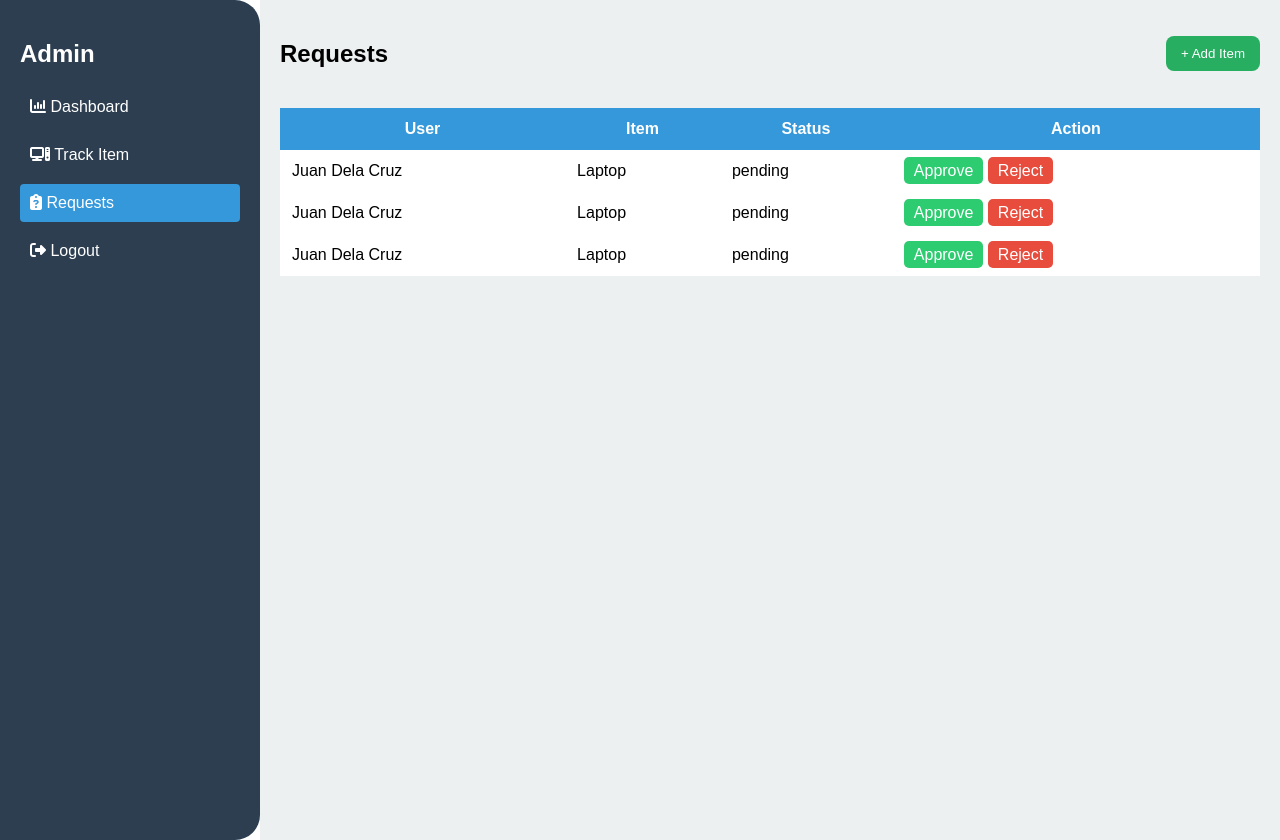
After one commit to jhoncarl0/hardware, a PHP site: page /hardware/Admin/requests.php in a window 1280 px wide. The commit adds this page. Run offline with PHP 8.4, Linux system fonts and the light colour scheme; data comes from the database, SQL or seed files in the repository; some libraries are stand-ins or nearby versions.

Commit message:
Removed the "Add Item" link from the sidebar and replaced it with "Requests". The dashboard contents were moved to the Requests page. Added active link state for each link to change colors.
Co-authored-by: Copilot <copilot@github.com>

```diff
--- /dev/null
+++ b/Admin/requests.php
@@ -0,0 +1,215 @@
+<?php
+include '../db.php';
+
+$result = $conn->query("SELECT r.request_id, u.name, h.category, r.status
+                        FROM request r
+                        JOIN users u ON r.user_id = u.user_id
+                        JOIN hardware h ON r.hardware_id = h.hardware_id");
+
+$current = basename($_SERVER['PHP_SELF']);
+?>
+
+<!DOCTYPE html>
+<html>
+<head>
+<title>Admin Dashboard</title>
+
+<style>
+body {
+    margin: 0;
+    font-family: Arial;
+    display: flex;
+}
+
+/* SIDEBAR */
+.sidebar {
+    width: 220px;
+    height: 100vh;
+    background: #2c3e50;
+    color: white;
+    padding: 20px;
+    border-top-right-radius: 25px;
+    border-bottom-right-radius: 25px;
+}
+
+.sidebar a {
+    display: block;
+    color: white;
+    padding: 10px;
+    text-decoration: none;
+    margin: 10px 0;
+    border-radius:4px;
+}
+
+.sidebar a:hover {
+    background: #3498DB;
+}
+
+.sidebar a.active{
+    background: #3498DB;
+    color:white;
+    border-radius:4px;
+}
+
+/* MAIN */
+.main {
+    flex: 1;
+    padding: 20px;
+    background: #ecf0f1;
+}
+
+/* TOP BAR */
+.top-bar {
+    display: flex;
+    justify-content: space-between;
+    align-items: center;
+}
+
+/* ADD BUTTON */
+.add-btn {
+    background: #27ae60;
+    color: white;
+    padding: 10px 15px;
+    border: none;
+    border-radius: 8px;
+    cursor: pointer;
+}
+
+.add-btn:hover {
+    transform: scale(1.05);
+}
+
+/* TABLE */
+table {
+    width: 100%;
+    border-collapse: collapse;
+    margin-top: 20px;
+    background: white;
+}
+
+th, td {
+    padding: 12px;
+}
+
+th {
+    background: #3498db;
+    color: white;
+}
+
+/* ACTION BUTTONS */
+.action-btn {
+    padding: 5px 10px;
+    color: white;
+    border-radius: 5px;
+    text-decoration: none;
+}
+
+.approve { background: #2ecc71; }
+.reject { background: #e74c3c; }
+
+/* MODAL */
+.modal {
+    display: none;
+    position: fixed;
+    top: 0; left: 0;
+    width: 100%;
+    height: 100%;
+    background: rgba(0,0,0,0.5);
+}
+
+.modal-content {
+    background: white;
+    width: 300px;
+    margin: 100px auto;
+    padding: 20px;
+    border-radius: 10px;
+}
+
+.modal-content input {
+    width: 100%;
+    padding: 10px;
+    margin: 10px 0;
+}
+
+.close {
+    float: right;
+    cursor: pointer;
+    font-size: 20px;
+}
+</style>
+</head>
+
+<body>
+
+    <!-- SIDEBAR -->
+    <div class="sidebar">
+        <h2>Admin</h2>
+        <a href="dashboard.php" class="<?= $current == 'dashboard.php' ? 'active' : '' ?>"><i class="fa-solid fa-chart-column"></i> Dashboard</a>
+        <a href="itemtracking.php"><i class="fa-solid fa-computer"></i> Track Item</a>
+        <a href="requests.php" class="<?= $current == 'requests.php' ? 'active' : '' ?>"><i class="fa-solid fa-clipboard-question"></i> Requests</a>
+        <a href="../logout.php"><i class="fa-solid fa-right-from-bracket"></i> Logout</a>
+    </div>
+
+        <!-- MAIN -->
+        <div class="main">
+
+            <div class="top-bar">
+                <h2>Requests</h2>
+                <button onclick="openModal()" class="add-btn">+ Add Item</button>
+            </div>
+
+            <table>
+                <tr>
+                    <th>User</th>
+                    <th>Item</th>
+                    <th>Status</th>
+                    <th>Action</th>
+                </tr>
+
+                <?php while($row = $result->fetch_assoc()) { ?>
+                <tr>
+                    <td><?= $row['name'] ?></td>
+                    <td><?= $row['category'] ?></td>
+                    <td><?= $row['status'] ?></td>
+                    <td>
+                        <a href="approve.php?id=<?= $row['request_id'] ?>" class="action-btn approve">Approve</a>
+                        <a href="reject.php?id=<?= $row['request_id'] ?>" class="action-btn reject">Reject</a>
+                    </td>
+                </tr>
+                <?php } ?>
+            </table>
+
+        </div>
+
+        <!-- MODAL -->
+        <div id="modal" class="modal">
+        <div class="modal-content">
+            <span class="close" onclick="closeModal()">&times;</span>
+
+            <h3>Add Item</h3>
+
+            <form method="POST" action="add_item.php" enctype="multipart/form-data">
+                <input type="text" name="category" placeholder="Item Name" required>
+                <input type="text" name="serial" placeholder="Serial Number" required>
+                <input type="file" name="image" required>
+
+                <button type="submit">Add</button>
+            </form>
+        </div>
+        </div>
+
+<!-- SCRIPT -->
+<script>
+function openModal() {
+    document.getElementById("modal").style.display = "block";
+}
+
+function closeModal() {
+    document.getElementById("modal").style.display = "none";
+}
+
+</script>
+<script src="https://kit.fontawesome.com/da92db8247.js" crossorigin="anonymous"></script>
+
+</body>
+</html>
```
Also changed, not shown: Admin/dashboard.php (+15 -49 lines), Admin/itemtracking.php (+11 -2 lines).
